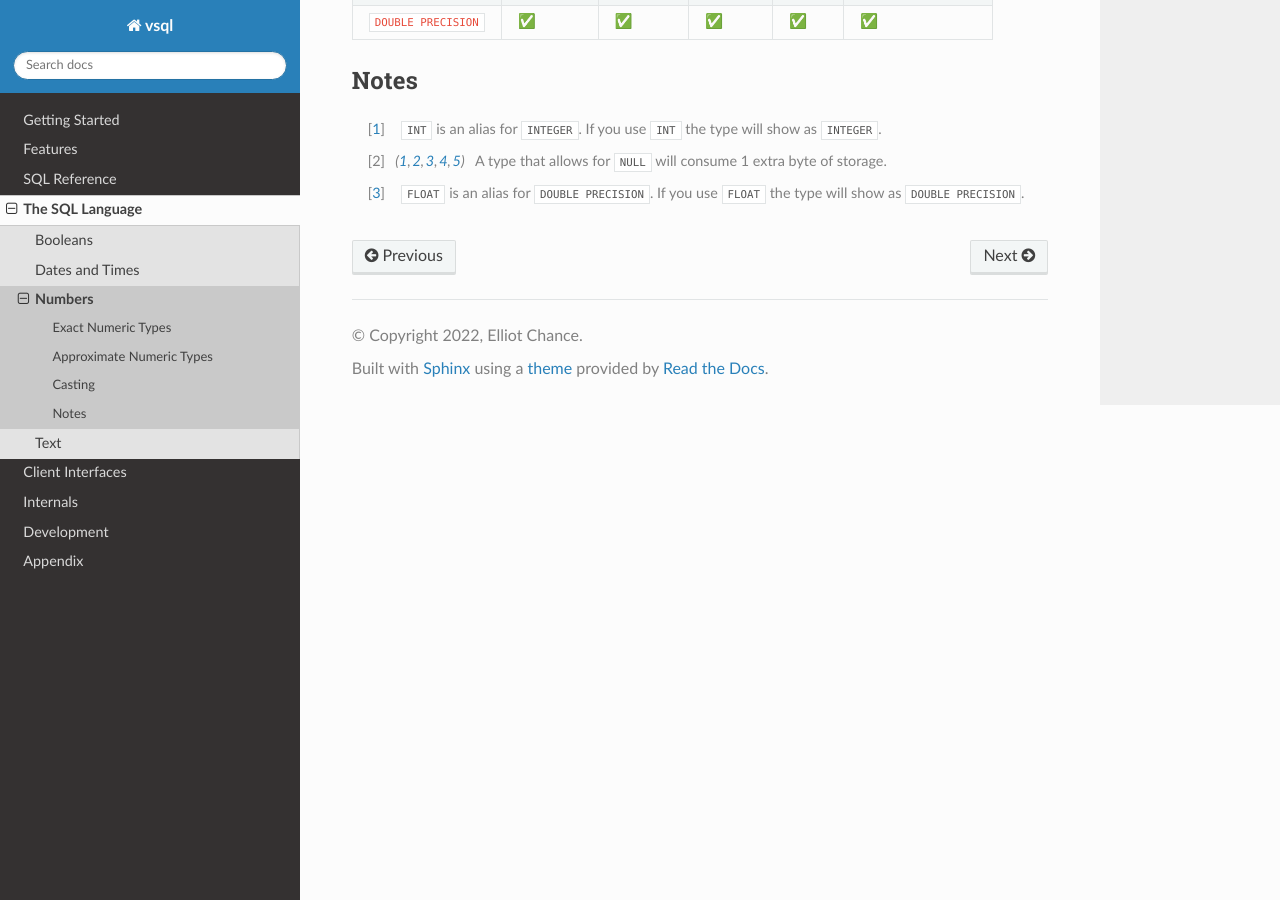
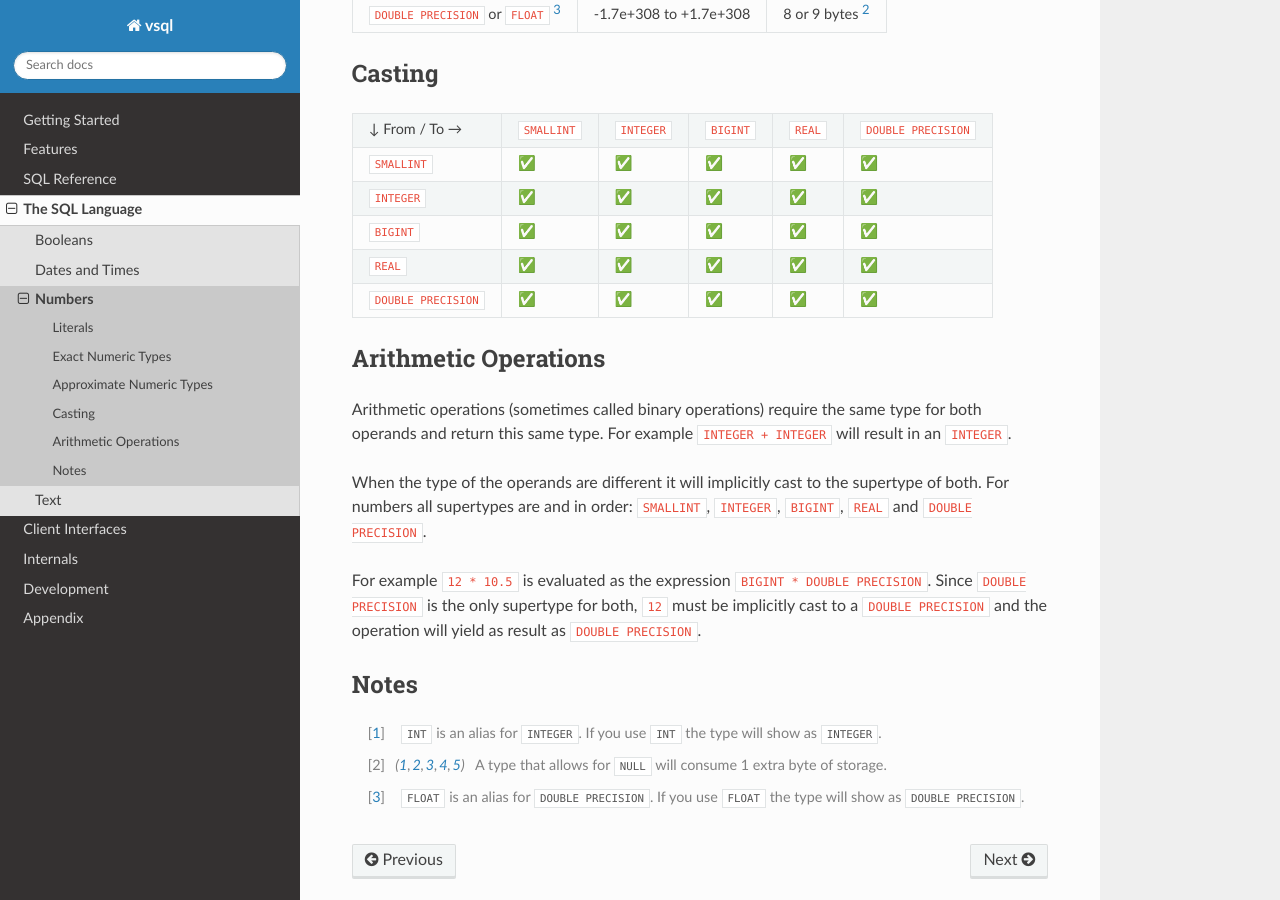
Before and after one commit to elliotchance/vsql, a Sphinx documentation site: the page built from docs/numbers.rst, in a window 1280 px wide and 900 px high, scrolled down 1153 px. Built offline with Sphinx 7.4.7 and the Read the Docs theme 2.0.0, drawn with Linux system fonts in a browser that asks for light colours; some of the changed text lies outside the part shown.

Commit message:
Various fixes for binary expressions (#165)
The SQL standard states that arithmetic must result in the
"most specific type". This implementation is more correct, but is
incomplete. I'll keep the complete implementation for a later diff after
NUMERIC and DECIMAL has been included.

This also updates predicates to use the SQL-defined version instead of
the existing functions, adds some missing unary operators and fixes a
formatting error for some REAL values.

```diff
--- a/docs/numbers.rst
+++ b/docs/numbers.rst
@@ -2,6 +2,26 @@
 =======
 
 .. contents::
+
+Literals
+--------
+
+Different forms have implicit types:
+
+.. list-table::
+  :header-rows: 1
+
+  * - Description
+    - Examples
+    - Type
+
+  * - Integers
+    - ``123``, ``0``, ``-1234``
+    - ``BIGINT``
+
+  * - Floating-point (contains ``.``)
+    - ``12.3``, ``0.0001``, ``-12.0``
+    - ``DOUBLE PRECISION``
 
 Exact Numeric Types
 -------------------
@@ -98,6 +118,22 @@
     - ✅
     - ✅
 
+Arithmetic Operations
+---------------------
+
+Arithmetic operations (sometimes called binary operations) require the same type
+for both operands and return this same type. For example ``INTEGER + INTEGER``
+will result in an ``INTEGER``.
+
+When the type of the operands are different it will implicitly cast to the
+supertype of both. For numbers all supertypes are and in order: ``SMALLINT``,
+``INTEGER``, ``BIGINT``, ``REAL`` and ``DOUBLE PRECISION``.
+
+For example ``12 * 10.5`` is evaluated as the expression
+``BIGINT * DOUBLE PRECISION``. Since ``DOUBLE PRECISION`` is the only supertype
+for both, ``12`` must be implicitly cast to a ``DOUBLE PRECISION`` and the
+operation will yield as result as ``DOUBLE PRECISION``.
+
 Notes
 -----
 
```
Also changed, not shown: 9 other files.
